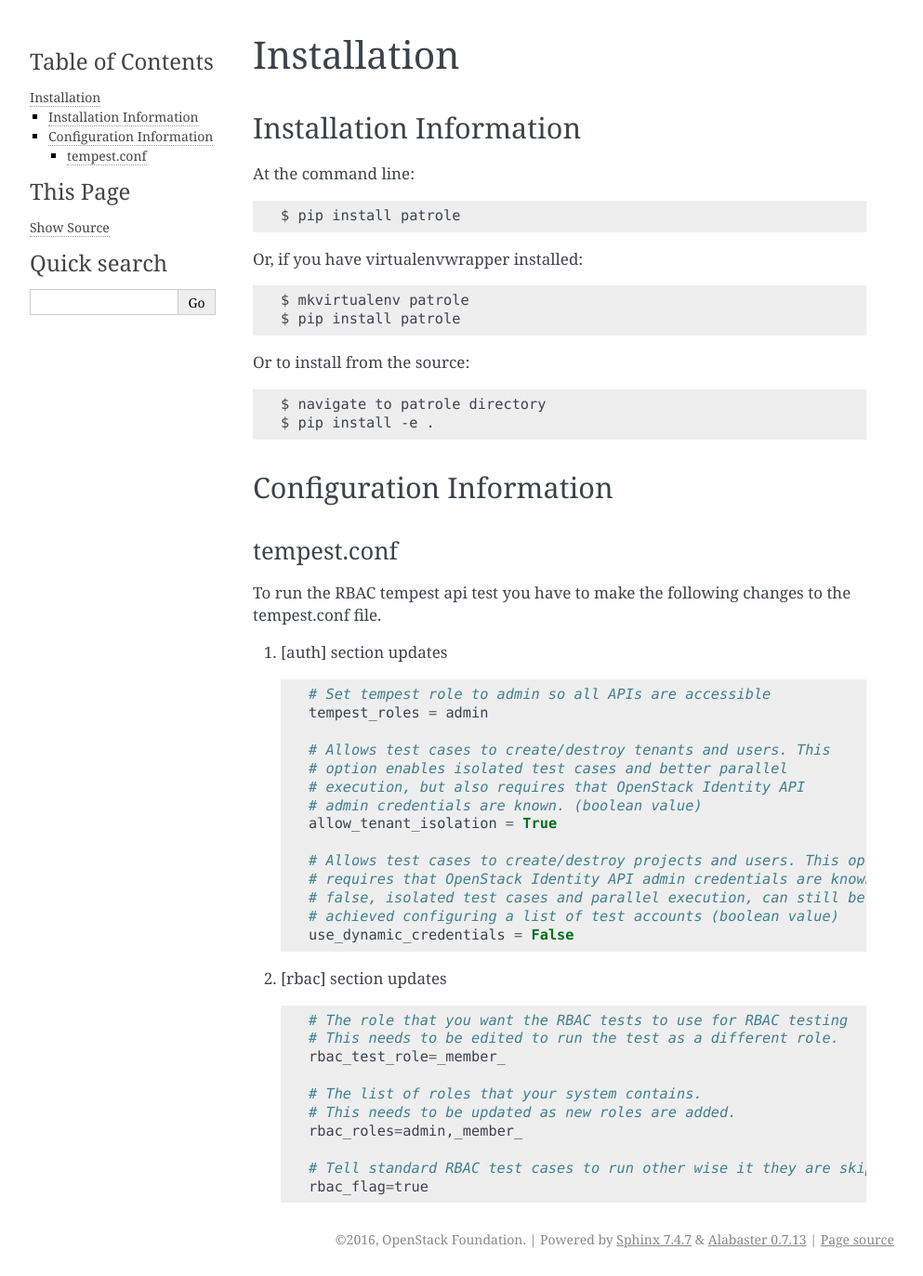
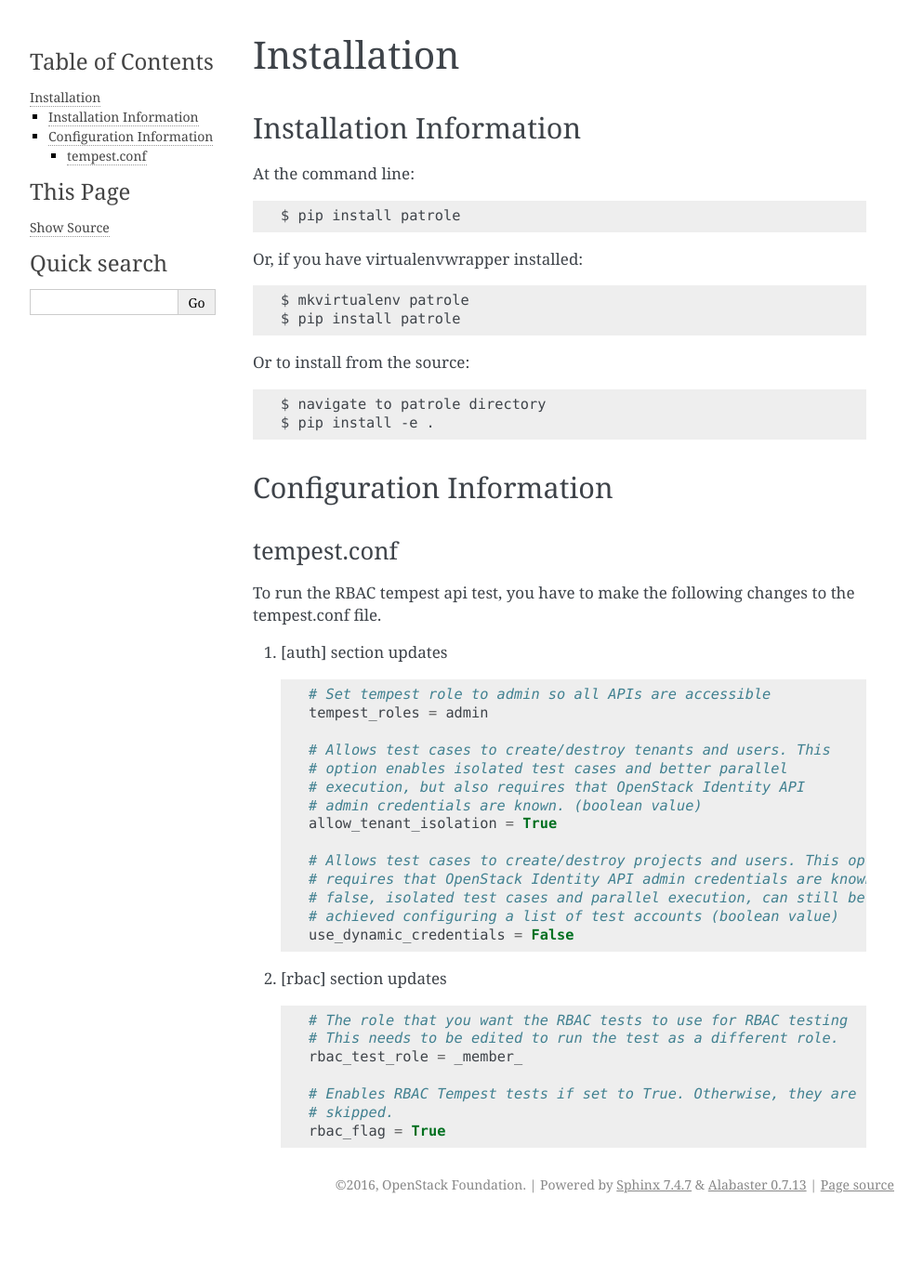
Before and after one commit to openstack-archive/patrole, a Sphinx documentation site: the page built from doc/source/installation.rst, in a window 1280 px wide. Shown: the whole page at 93% size, without its empty margins (148-1141 px from the left). Built offline with Sphinx 7.4.7, drawn with Linux system fonts in a browser that asks for light colours; after the commit the page ends 1314 px from its top, so only the background shows below that.

Commit message:
Removing rbac_roles from config.py.
This option was needed for the old rbac converter framework.
Now, rbac_roles is no longer needed so has been removed.

The recent framework changes were made in this commit:
https://review.openstack.org/#/c/424347/

Change-Id: I69f9a2f4e39ed733f12253aba49f32c3c70b7b3a

```diff
--- a/doc/source/installation.rst
+++ b/doc/source/installation.rst
@@ -25,7 +25,7 @@ Configuration Information
 tempest.conf
 ++++++++++++
 
-To run the RBAC tempest api test you have to make the following changes to
+To run the RBAC tempest api test, you have to make the following changes to
 the tempest.conf file.
 
 #. [auth] section updates ::
@@ -49,11 +49,8 @@ the tempest.conf file.
 
        # The role that you want the RBAC tests to use for RBAC testing
        # This needs to be edited to run the test as a different role.
-       rbac_test_role=_member_
+       rbac_test_role = _member_
 
-       # The list of roles that your system contains.
-       # This needs to be updated as new roles are added.
-       rbac_roles=admin,_member_
-
-       # Tell standard RBAC test cases to run other wise it they are skipped.
-       rbac_flag=true
+       # Enables RBAC Tempest tests if set to True. Otherwise, they are
+       # skipped.
+       rbac_flag = True
```
Also changed, not shown: 2 other files.
